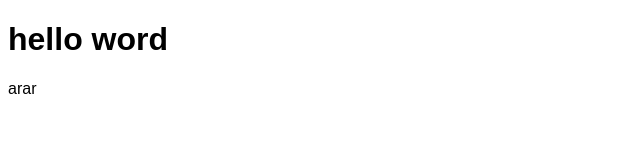
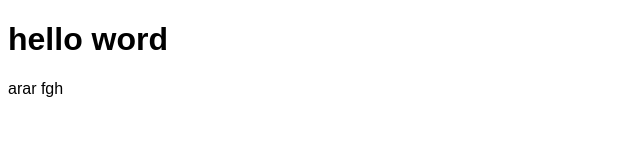
Before and after one commit to RAHMATMAHKDUM/Rm-test-repo, a plain HTML site: page index.html in a window 1280 px wide. Shown: the full height of the page, 0-640 px from the left. Drawn offline with Linux system fonts and the light colour scheme.

Commit message:
menambahkan pr

```diff
--- a/index.html
+++ b/index.html
@@ -13,7 +13,7 @@
 </head>
 <body>
     <h1>hello word</h1>
-    <p>arar</p>
+    <p>arar fgh</p>
     <script type="text/javascript" src="script.js"></script>
 </body>
 
```
